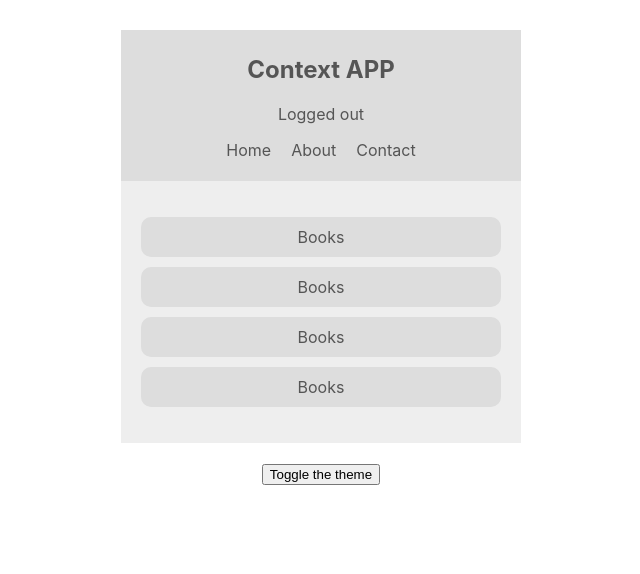
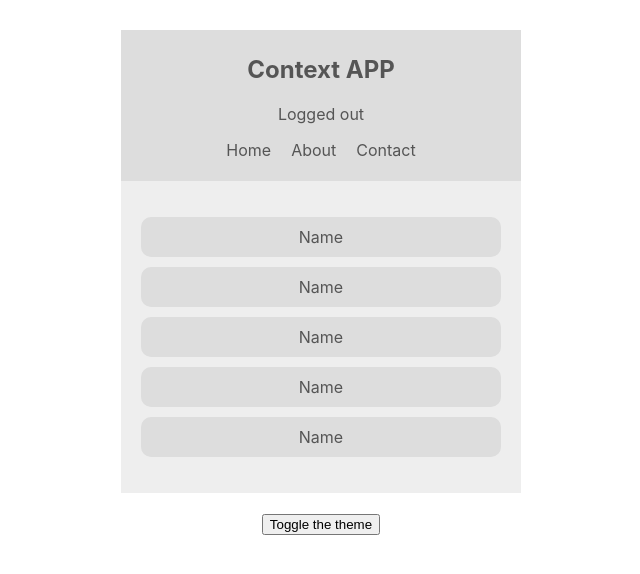
Before and after one commit to seppar93/alexandria-context-example, a React (Create React App) app: page / in a window 1280 px wide. Shown: the top 574 px of the page, without its empty margins (319-959 px from the left). Built offline with nearby package versions, Linux system fonts and the light colour scheme.

Commit message:
hook context

```diff
--- a/src/App.js
+++ b/src/App.js
@@ -5,6 +5,8 @@ import BookList from "./components/BookList";
 import ThemeContextProvider from "./contexts/ThemeContext";
 import ThemeToggle from './components/ThemeToggle'
 import AuthContextProvider from './contexts/AuthContext'
+import BookContext from "./contexts/BookContext";
+
 
 function App() {
   return (
@@ -12,7 +14,11 @@ function App() {
       <ThemeContextProvider>
         <AuthContextProvider>
           <NavBar />
+
+          <BookContext>
           <BookList />
+          </BookContext>
+
           <ThemeToggle />
         </AuthContextProvider>
       </ThemeContextProvider>
--- a/src/components/BookList.js
+++ b/src/components/BookList.js
@@ -1,4 +1,5 @@
 import React, { Component, useContext } from 'react'
+import { BookContext } from '../contexts/BookContext';
 import { ThemeContext } from '../contexts/ThemeContext'
 
 
@@ -6,8 +7,8 @@ import { ThemeContext } from '../contexts/ThemeContext'
 //     static contextType = ThemeContext
 
 //     render() {
-        // const {isLightTheme, light, dark} = this.context;
-        // const theme = isLightTheme ? light : dark;
+// const {isLightTheme, light, dark} = this.context;
+// const theme = isLightTheme ? light : dark;
 
 //         return (
 //             <div className='book-list' style={{color:theme.syntax, background:theme.bg}}>
@@ -23,19 +24,20 @@ import { ThemeContext } from '../contexts/ThemeContext'
 // }
 
 const BookList = () => {
-    const {isLightTheme, light, dark } = useContext(ThemeContext)
+    const { isLightTheme, light, dark } = useContext(ThemeContext)
     const theme = isLightTheme ? light : dark;
-
+    const { books } = useContext(BookContext)
     return (
-        <div className='book-list' style={{color:theme.syntax, background:theme.bg}}>
+        <div className='book-list' style={{ color: theme.syntax, background: theme.bg }}>
             <ul>
-                <li style={{background:theme.ui}}>Books</li>
-                <li style={{background:theme.ui}}>Books</li>
-                <li style={{background:theme.ui}}>Books</li>
-                <li style={{background:theme.ui}}>Books</li>
+                {books.map(book => {
+                    return (
+                        <li key={book.id} style={{ background: theme.ui }}>{book.title}</li>
+                    )
+                })}
             </ul>
         </div>
-     );
+    );
 }
 
 export default BookList;
--- a/src/components/NavBar.js
+++ b/src/components/NavBar.js
@@ -1,15 +1,40 @@
-import React, { Component } from 'react'
+import React, { Component, useContext } from 'react'
 import { AuthContext } from '../contexts/AuthContext';
 import { ThemeContext } from '../contexts/ThemeContext'
 
-export default class NavBar extends Component {
-    render() {
-        return (
-            <AuthContext.Consumer>{(authContext) => (
-                <ThemeContext.Consumer>{(themeContext) => {
-                    const {isAuthenticated, toggleAuth} = authContext
-                    const { isLightTheme, light, dark } = themeContext;
+// export default class NavBar extends Component {
+//     render() {
+//         return (
+//             <AuthContext.Consumer>{(authContext) => (
+//                 <ThemeContext.Consumer>{(themeContext) => {
+//                     const {isAuthenticated, toggleAuth} = authContext
+//                     const { isLightTheme, light, dark } = themeContext;
+//                     const theme = isLightTheme ? light : dark;
+
+//                     return (
+//                         <nav style={{ background: theme.ui, color: theme.syntax }}>
+//                             <h1>Context APP</h1>
+//                                  <div onClick={toggleAuth}>
+//                                      {isAuthenticated ? 'Logged In' : "Logged out"}
+//                                  </div>
+//                             <ul>
+//                                 <li>Home</li>
+//                                 <li> About</li>
+//                                 <li> Contact</li>
+//                             </ul>
+//                         </nav>
+//                     )
+//                 }}</ThemeContext.Consumer>
+//             )}</AuthContext.Consumer>
+//         )
+//     }
+// }
+
+const NavBar = () => {
+    const { isLightTheme, light, dark } = useContext(ThemeContext);
+    const { isAuthenticated, toggleAuth } = useContext(AuthContext);
     const theme = isLightTheme ? light : dark;
+
 
     return (
         <nav style={{ background: theme.ui, color: theme.syntax }}>
@@ -24,8 +49,6 @@ export default class NavBar extends Component {
             </ul>
         </nav>
     )
-                }}</ThemeContext.Consumer>
-            )}</AuthContext.Consumer>
-        )
 }
-}
+
+export default NavBar
--- a/src/components/ThemeToggle.js
+++ b/src/components/ThemeToggle.js
@@ -1,12 +1,24 @@
-import React, { Component } from 'react'
+import React, { Component, useContext } from 'react'
 import { ThemeContext } from '../contexts/ThemeContext'
 
-export default class ThemeToggle extends Component {
-    static contextType = ThemeContext
-    render() {
-        const {toggleTheme} = this.context
-        return (
+// export default class ThemeToggle extends Component {
+//     static contextType = ThemeContext
+//     render() {
+//         const { toggleTheme } = this.context
+//         return (
+//             <button onClick={toggleTheme}>Toggle the theme</button>
+//         )
+//     }
+// }
+
+
+const ThemeToggle = () => {
+    const { toggleTheme } = useContext(ThemeContext)
+    return (
+        <div>
             <button onClick={toggleTheme}>Toggle the theme</button>
-        )
-    }
+        </div>
+    )
 }
+
+export default ThemeToggle
--- /dev/null
+++ b/src/contexts/BookContext.js
@@ -0,0 +1,23 @@
+import React, {createContext, useState} from 'react'
+
+export const BookContext = createContext()
+
+
+
+
+const BookContextProvider = (props) => {
+  const [books, setBooks] =  useState([
+        {title: 'Name', id: 1},
+        {title: 'Name', id: 2},
+        {title: 'Name', id: 3},
+        {title: 'Name', id: 4},
+        {title: 'Name', id: 5}
+    ])
+    return (
+        <BookContext.Provider value={{books}}>
+            {props.children}
+        </BookContext.Provider>
+    )
+}
+
+export default BookContextProvider
```
Lines whose indentation alone changed are shown as unchanged.
